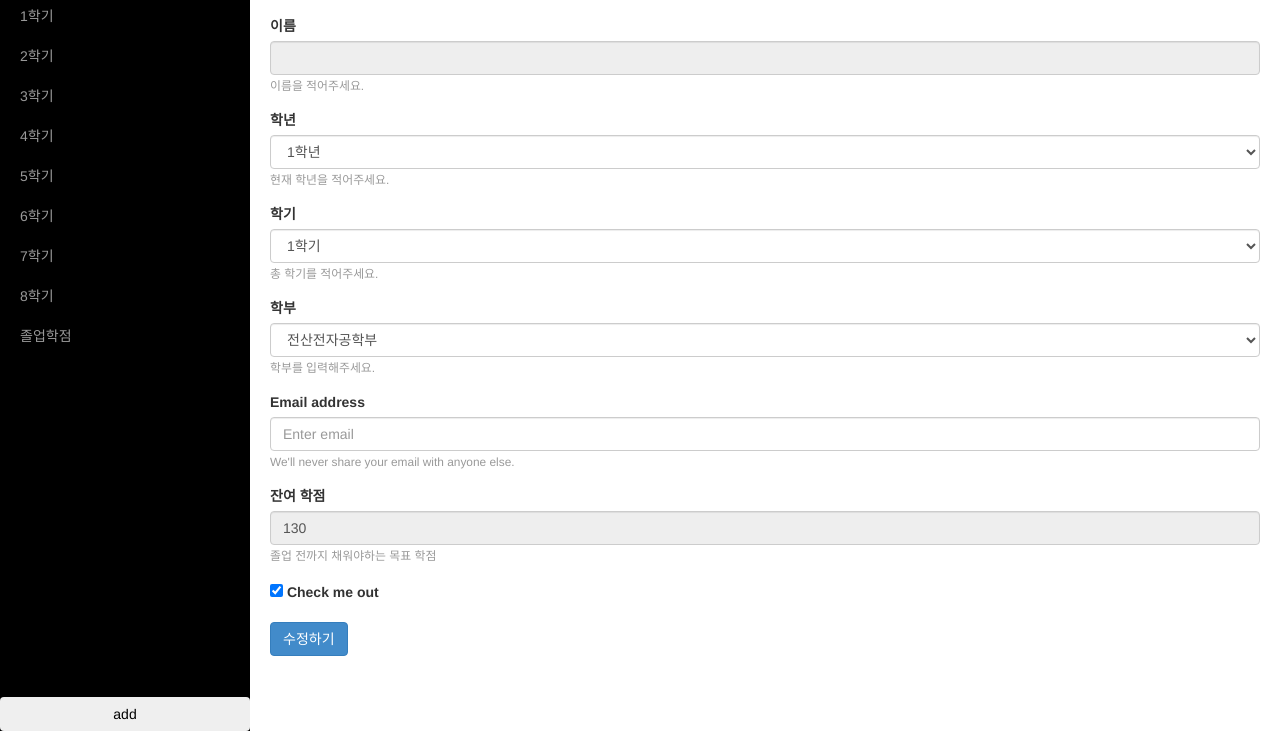
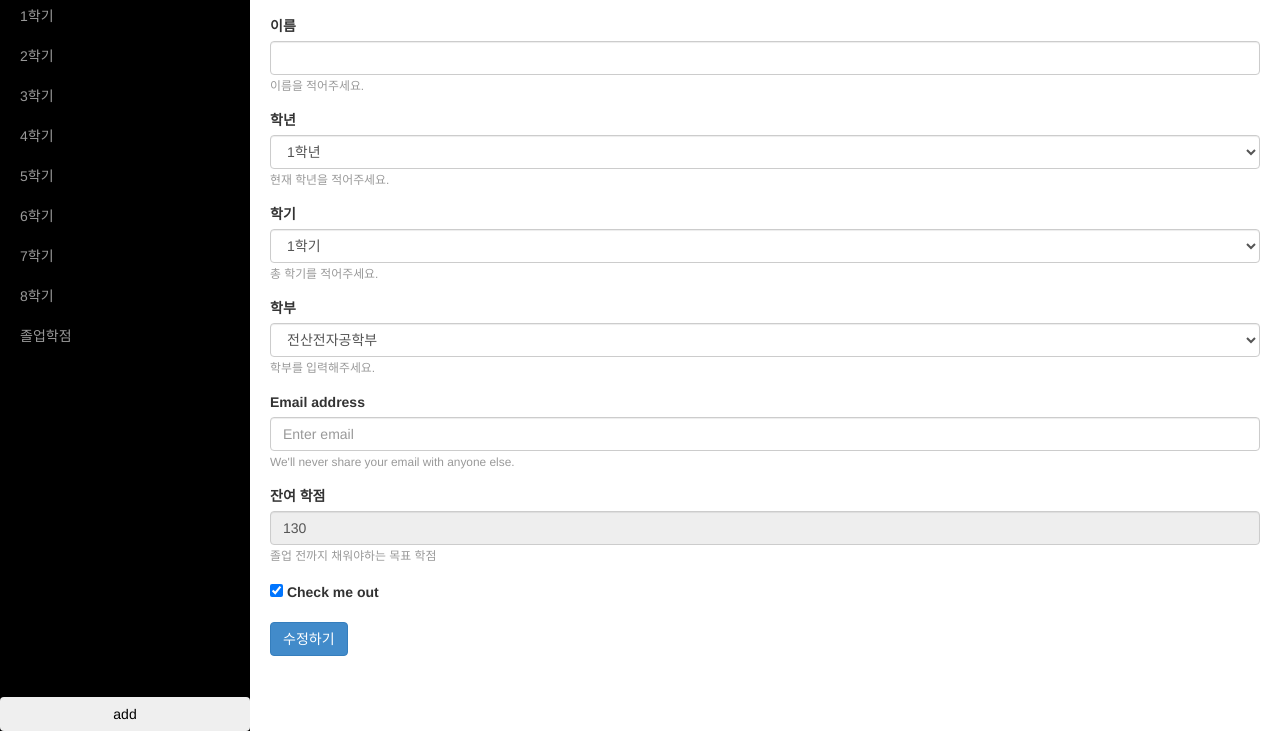
Before and after one commit to skqhfla/2021_OSS_FINAL, a plain HTML site: page index.html in a window 1280 px wide. Shown: the part 69-800 px from the top of the page. Drawn offline with Linux system fonts and the light colour scheme.

Commit message:
Add files via upload

```diff
--- a/index.html
+++ b/index.html
@@ -53,7 +53,7 @@
           <form>
             <div class="form-group">
               <label for="exampleInputEmail1">이름</label>
-              <input class="form-control" type="text" value="" readonly>
+              <input class="form-control" type="text" value="">
               <small id="emailHelp" class="form-text text-muted">이름을 적어주세요.</small>
             </div>
             <div class="form-group">
```
